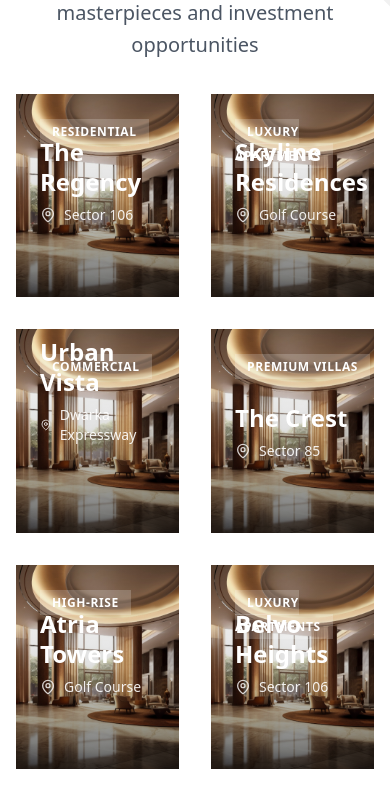
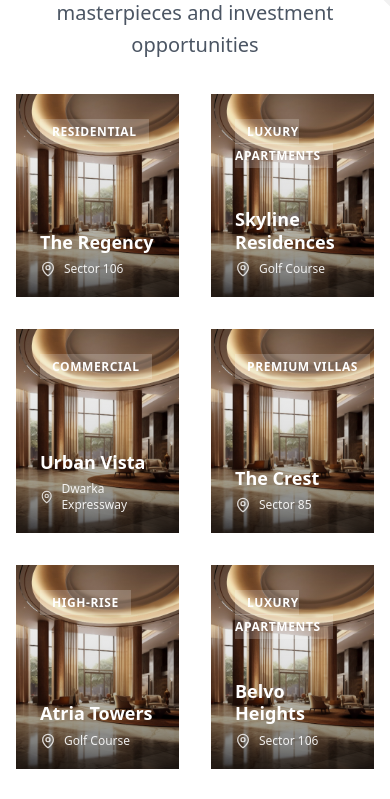
Before and after one commit to desirediv0/belvo-realty, a Next.js app: page /projects in a window 390 px wide. Shown: the part 940-1739 px from the top of the page. Built offline with nearby package versions, Linux system fonts and the light colour scheme; a web font is replaced by a local one.

Commit message:
feat: Improve text responsiveness on ProjectsPage for better readability

```diff
--- a/src/app/projects/page.tsx
+++ b/src/app/projects/page.tsx
@@ -189,15 +189,15 @@ export default function ProjectsPage() {
 
                                         {/* Main content */}
                                         <div className="transform transition-transform duration-300 group-hover:translate-y-0 translate-y-4">
-                                            <h3 className="text-2xl font-bold mb-2 leading-tight">{img.title}</h3>
+                                            <h3 className="text-lg md:text-2xl font-bold mb-2 leading-tight">{img.title}</h3>
 
                                             <div className="flex items-center mb-3">
                                                 <MapPin className="w-4 h-4 mr-2 opacity-80" />
-                                                <span className="text-sm opacity-90">{img.location}</span>
+                                                <span className="text-xs md:text-sm opacity-90">{img.location}</span>
                                             </div>
 
                                             {/* Additional info that appears on hover */}
-                                            <div className="opacity-0 group-hover:opacity-100 transition-all duration-300 transform translate-y-4 group-hover:translate-y-0">
+                                            <div className="opacity-0 group-hover:opacity-100 transition-all duration-300 transform translate-y-4 group-hover:translate-y-0 md:block hidden ">
                                                 <div className="flex items-center justify-between text-xs mb-4">
                                                     <div className="flex items-center">
                                                         <Calendar className="w-3 h-3 mr-1" />
```
